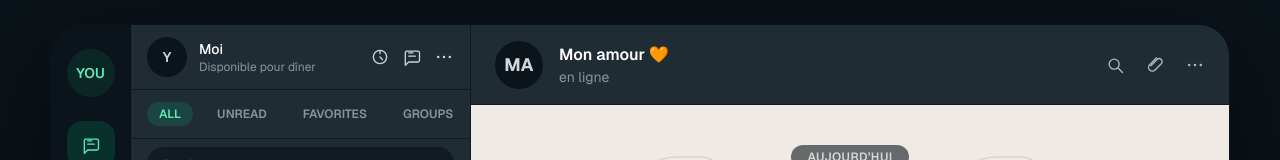
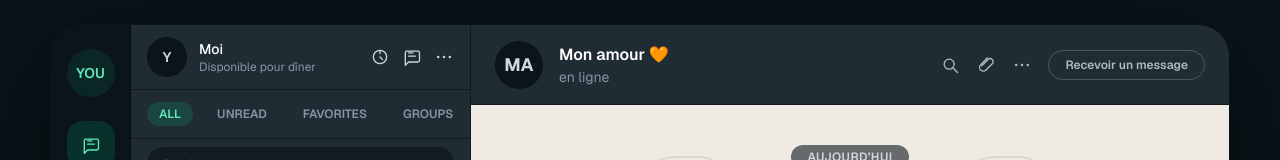
Before and after one commit to aymericdbz-stack/lovo, a Next.js app: page / in a window 1280 px wide. Shown: the top 160 px of the page. Built offline with nearby package versions, Linux system fonts and the light colour scheme.

Commit message:
feat: add simulated chat events and CTA

```diff
--- a/src/app/page.tsx
+++ b/src/app/page.tsx
@@ -1,4 +1,6 @@
-import type { ReactElement } from "react";
+'use client';
+
+import { useState, type ReactElement } from "react";
 
 type IconProps = {
   className?: string;
@@ -25,6 +27,10 @@ type Message = {
   text: string;
   time: string;
 };
+
+type ConversationEvent =
+  | { type: "message"; payload: Message }
+  | { type: "shortcut"; label: string };
 
 const partnerName = "Mon amour 🧡";
 const userName = "Moi";
@@ -100,7 +106,7 @@ const chats: ChatItem[] = [
   },
 ];
 
-const chatMessages: Message[] = [
+const initialMessages: Message[] = [
   {
     id: 1,
     author: "partner",
@@ -142,7 +148,61 @@ const chatMessages: Message[] = [
   },
 ];
 
+const conversationEvents: ConversationEvent[] = [
+  {
+    type: "message",
+    payload: {
+      id: 10,
+      author: "partner",
+      text: "Do you want to go to the cinema tonight?",
+      time: "14:23",
+    },
+  },
+  {
+    type: "message",
+    payload: {
+      id: 11,
+      author: "user",
+      text: "Yes sure, which film ?",
+      time: "14:23",
+    },
+  },
+  {
+    type: "message",
+    payload: {
+      id: 12,
+      author: "partner",
+      text: "Chien 51",
+      time: "14:24",
+    },
+  },
+  { type: "shortcut", label: "Book a movie night for Chien 51" },
+];
+
 export default function Home() {
+  const [messages, setMessages] = useState<Message[]>(initialMessages);
+  const [scriptIndex, setScriptIndex] = useState(0);
+  const [shortcutVisible, setShortcutVisible] = useState(false);
+
+  const handleSimulatedMessage = () => {
+    if (scriptIndex >= conversationEvents.length) {
+      return;
+    }
+    const event = conversationEvents[scriptIndex];
+    if (event.type === "message") {
+      setMessages((prev) => [...prev, event.payload]);
+    } else {
+      setShortcutVisible(true);
+    }
+    setScriptIndex((prev) => prev + 1);
+  };
+
+  const handleShortcutClick = () => {
+    console.log("TODO: connect webhook to book movie night for Chien 51");
+  };
+
+  const simulateDisabled = scriptIndex >= conversationEvents.length;
+
   return (
     <div className="flex min-h-screen items-center justify-center bg-[#0b141a] px-3 py-6 text-white">
       <div className="flex w-full max-w-[1180px] flex-col overflow-hidden rounded-[32px] border border-black/30 bg-[#101a24] shadow-[0_30px_120px_rgba(0,0,0,0.55)] lg:h-[760px] lg:flex-row">
@@ -266,10 +326,19 @@ export default function Home() {
                 <p className="text-sm text-[#8696a0]">en ligne</p>
               </div>
             </div>
-            <div className="flex items-center gap-5 text-[#aebac1]">
+            <div className="flex items-center gap-4 text-[#aebac1]">
               <SearchIcon className="h-5 w-5" />
               <PaperclipIcon className="h-5 w-5" />
               <DotsIcon className="h-5 w-5" />
+              <button
+                className={`rounded-full border border-white/20 px-4 py-1.5 text-xs font-semibold transition hover:bg-white/5 disabled:cursor-not-allowed disabled:opacity-60`}
+                onClick={handleSimulatedMessage}
+                disabled={simulateDisabled}
+              >
+                {simulateDisabled
+                  ? "Aucun nouveau message"
+                  : "Recevoir un message"}
+              </button>
             </div>
           </header>
           <div className="relative flex-1 overflow-hidden">
@@ -279,7 +348,7 @@ export default function Home() {
                 Aujourd’hui
               </div>
               <div className="flex flex-col gap-3">
-                {chatMessages.map((message) => (
+                {messages.map((message) => (
                   <div
                     key={message.id}
                     className={`flex ${
@@ -303,6 +372,16 @@ export default function Home() {
                     </div>
                   </div>
                 ))}
+                {shortcutVisible && (
+                  <div className="flex justify-center">
+                    <button
+                      onClick={handleShortcutClick}
+                      className="mt-2 inline-flex items-center justify-center gap-2 rounded-full bg-[#25d366] px-5 py-2 text-sm font-semibold text-[#0b141a] shadow-lg hover:bg-[#1dc85a]"
+                    >
+                      Book a movie night for Chien 51
+                    </button>
+                  </div>
+                )}
               </div>
             </div>
           </div>
```
